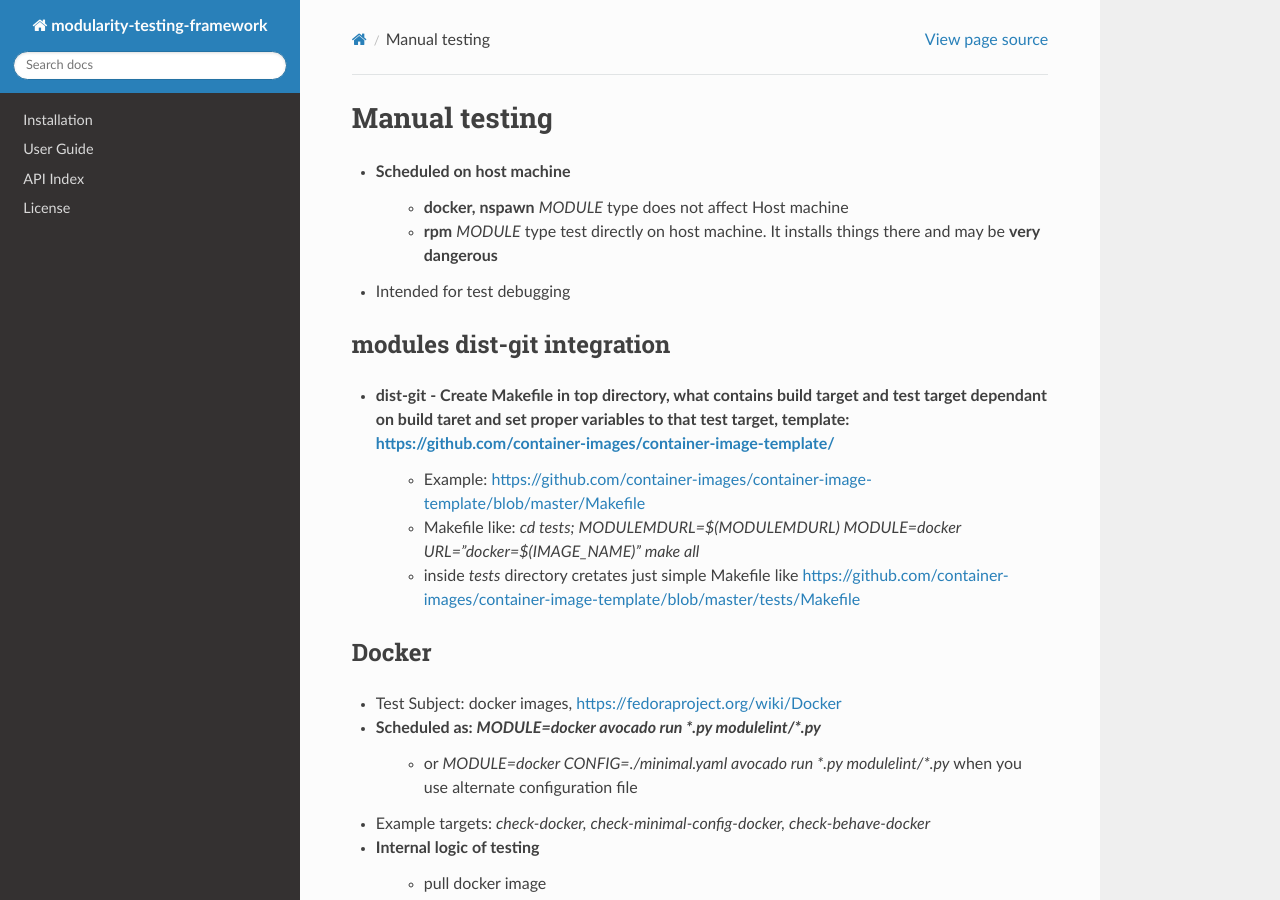
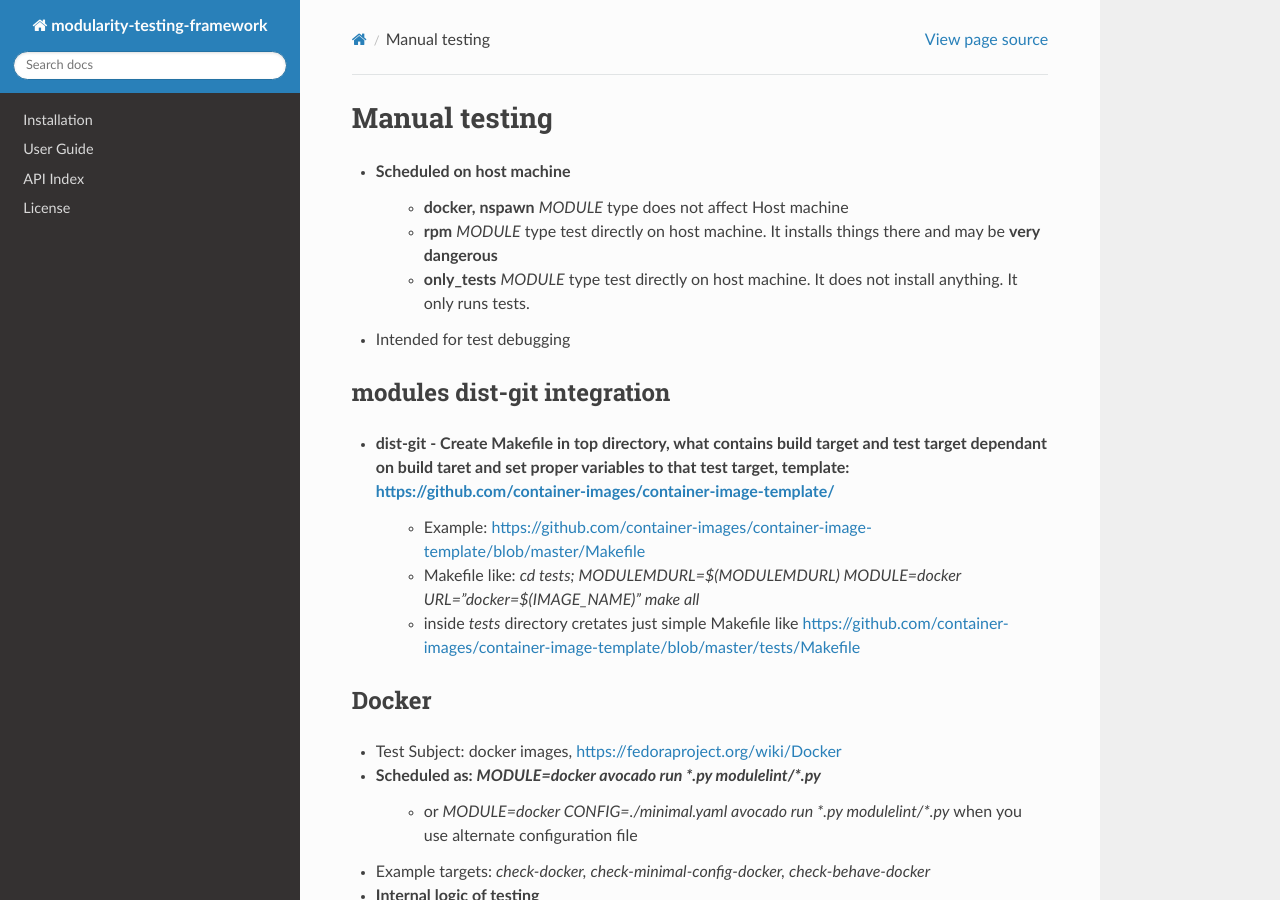
Before and after one commit to fedora-modularity/meta-test-family, a Sphinx documentation site: the page built from docs/how_to_schedule.rst, in a window 1280 px wide and 900 px high. Built offline with Sphinx 7.4.7 and the Read the Docs theme 2.0.0, drawn with Linux system fonts in a browser that asks for light colours; pages that are not in the unit, such as notebooks, are missing from menus.

Commit message:
Add documentation for only_tests type
Signed-off-by: Petr "Stone" Hracek <phracek@redhat.com>

```diff
--- a/docs/how_to_schedule.rst
+++ b/docs/how_to_schedule.rst
@@ -4,6 +4,7 @@ Manual testing
 - Scheduled on host machine
     - **docker, nspawn** `MODULE` type does not affect Host machine
     - **rpm** `MODULE` type test directly on host machine. It installs things there and may be **very dangerous**
+    - **only_tests** `MODULE` type test directly on host machine. It does not install anything. It only runs tests.
 - Intended for test debugging
 
 modules dist-git integration
--- a/docs/user_guide/environment_variables.rst
+++ b/docs/user_guide/environment_variables.rst
@@ -11,6 +11,7 @@ Environment variables allow to overwrite some values of a module configuration f
     - **=docker** uses the **docker** section of ``config.yaml``.
     - **=rpm** uses the **rpm** section of ``config.yaml`` and tests RPMs directly on a host.
     - **=nspawn** tests RPMs in a virtual environment of lightweight virtualization with systemd-nspawn.
+    - **=only_tests** tests a service. It does not modify an environment.
 
 - **URL** overrides the value of **module.docker.container** or **module.rpm.repo**. The **URL** should correspond to the **MODULE** variable, for example
 
--- a/docs/user_guide/example_config_minimal.yaml
+++ b/docs/user_guide/example_config_minimal.yaml
@@ -11,3 +11,4 @@ module:
         container: docker.io/phracek/memcached
     rpm:
         repo: https://kojipkgs.fedoraproject.org/compose/latest-Fedora-Modular-26/compose/Server/x86_64/os/
+    only_test:
--- a/docs/user_guide/how_to_write_conf_file.rst
+++ b/docs/user_guide/how_to_write_conf_file.rst
@@ -59,6 +59,7 @@ An example of module types specification:
             repo:
                 - http://download.englab.brq.redhat.com/pub/fedora/releases/25/Everything/x86_64/os/
                 - https://phracek.fedorapeople.org/memcached-module-repo/
+        only_tests:
 
 * **default_module**, if specified, sets the default tested module type
 * **setup** runs setup commands on a host machine, not in container, and prepares the environemt for tests, for example changes selinux policy or hostname
```
Also changed, not shown: 1 other file.
